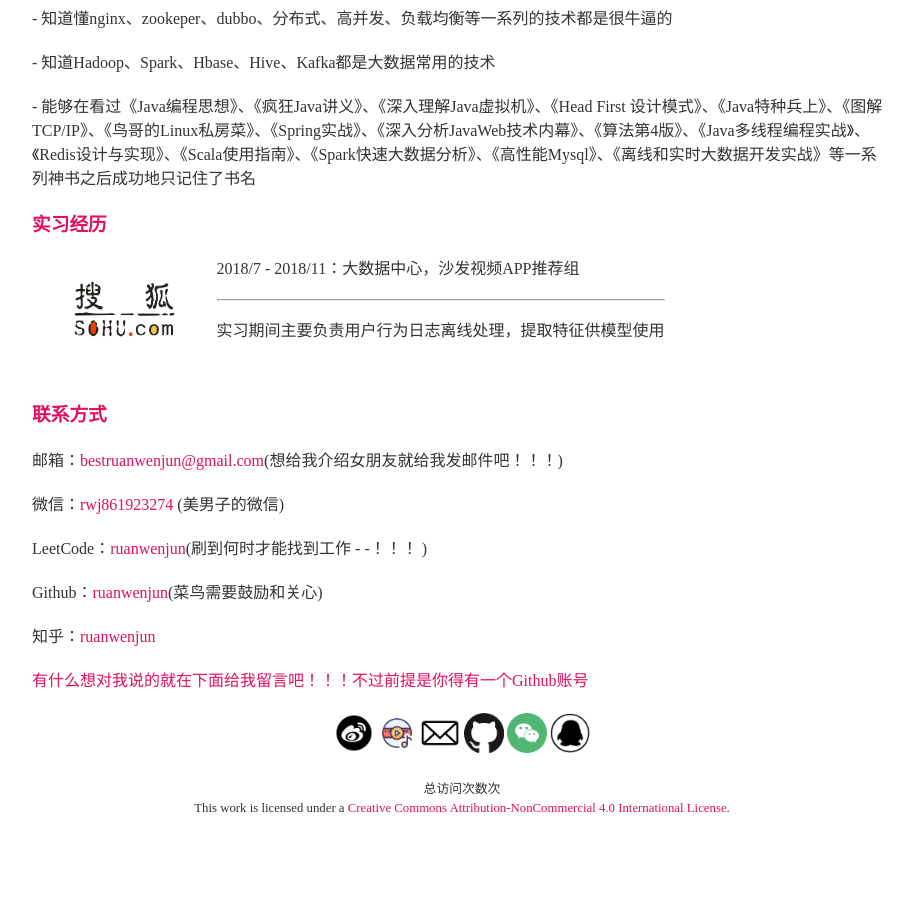
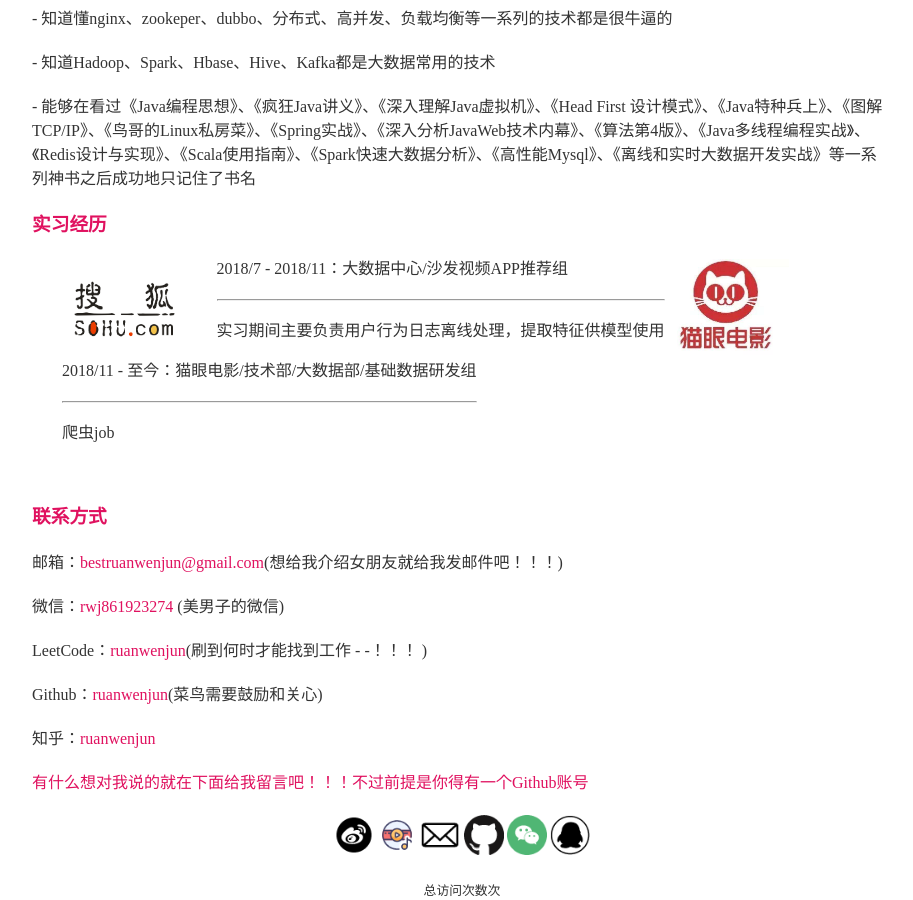
Before and after one commit to ruanwenjun/ruanwenjun.github.io, a Jekyll site: the page built from about/about.html, in a window 1280 px wide and 900 px high, scrolled down 1216 px. Shown: the whole window, without its empty margins (178-1091 px from the left). Built offline with Jekyll 4.4.1, drawn with Linux system fonts in a browser that asks for light colours; nearby versions of some CDN libraries; comment, search, counter and statistics services are not loaded; before the commit the page ends 2054 px from its top, so only the background shows below that.

Commit message:
添加实习经历

```diff
--- a/about/about.html
+++ b/about/about.html
@@ -49,9 +49,19 @@
 				<a href="https://hr.sohu.com/wt/sohu/web/index/CompsohuAboutSohu"><img style="width: 100%;height: 100%;cursor: pointer;" src="/images/icon/sohu.png" /></a>
 			</div>
 			<div style="float:left;line-height:20px;width:auto;">
-				<p>2018/7 - 2018/11：大数据中心，沙发视频APP推荐组</p>
+				<p>2018/7 - 2018/11：大数据中心/沙发视频APP推荐组</p>
 				<hr>
 				<p>实习期间主要负责用户行为日志离线处理，提取特征供模型使用</p>
+			</div>
+		</li>
+		<li>
+			<div style="float:left;height:100px;width:15%;margin-right:30px;">
+				<a href="http://maoyan.com/"><img style="width: 100%;height: 100%;cursor: pointer;" src="/images/icon/maoyan.jpeg" /></a>
+			</div>
+			<div style="float:left;line-height:20px;width:auto;">
+				<p>2018/11 - 至今：猫眼电影/技术部/大数据部/基础数据研发组</p>
+				<hr>
+				<p>爬虫job</p>
 			</div>
 		</li>
 	</ul>
```
Also changed, not shown: images/icon/maoyan.jpeg (added), images/icon/sohu32.png (deleted), images/icon/sohu48.png (deleted).
